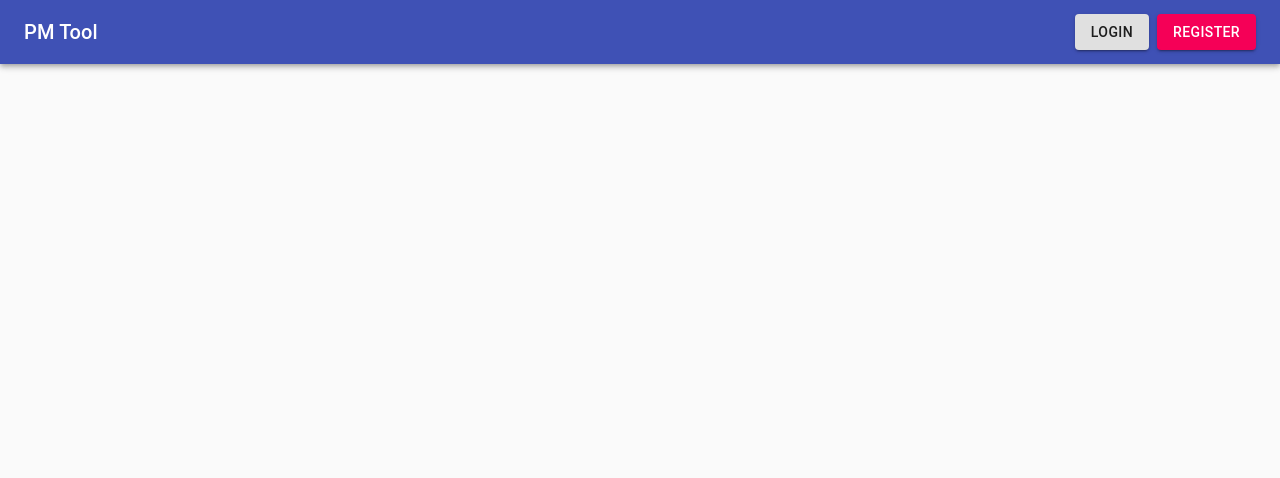
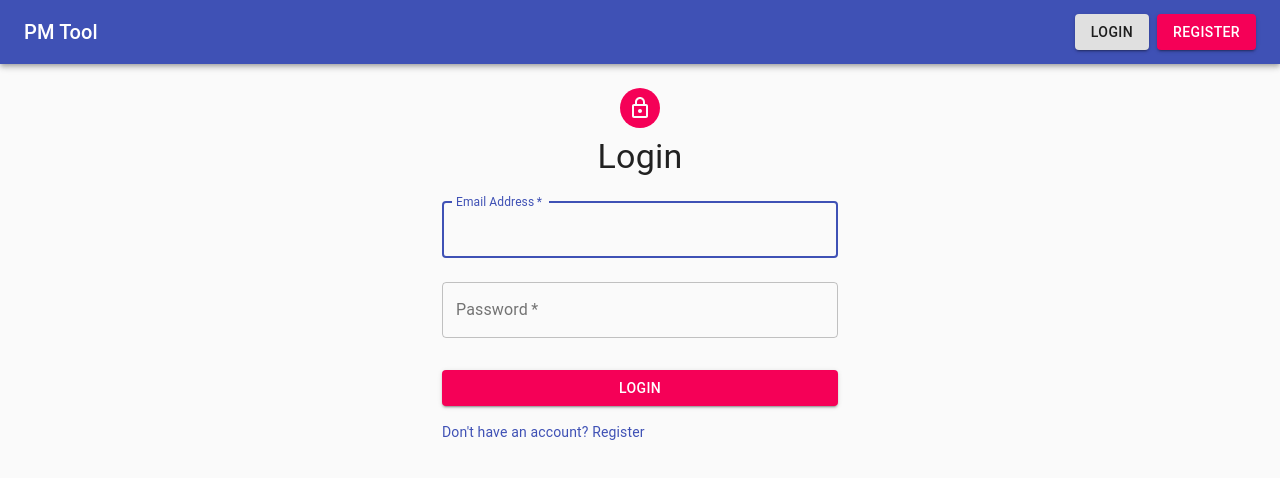
Before and after one commit to EmanuelMiron/PMTool_Client, a React (Create React App) app: page /login in a window 1280 px wide. Shown: the top 478 px of the page. Built offline with nearby package versions, Linux system fonts and the light colour scheme.

Commit message:
Created Login Form

```diff
--- a/src/components/Login.js
+++ b/src/components/Login.js
@@ -1,12 +1,86 @@
-import React from 'react'
-import Navbar from './layout/Navbar'
+import React from 'react';
+import { makeStyles } from '@material-ui/core/styles';
+
+// Material UI Components
+import Container from '@material-ui/core/Container';
+import Avatar from '@material-ui/core/Avatar';
+import Typography from '@material-ui/core/Typography';
+import TextField from '@material-ui/core/TextField';
+import Button from '@material-ui/core/Button';
+import Grid from '@material-ui/core/Grid';
+import Link from '@material-ui/core/Link';
+
+// Material UI Icons
+import LockOutlinedIcon from '@material-ui/icons/LockOutlined';
+
+const useStyles = makeStyles((theme) => ({
+	paper: {
+		marginTop: theme.spacing(10),
+		display: 'flex',
+		flexDirection: 'column',
+		alignItems: 'center',
+	},
+	avatar: {
+		margin: theme.spacing(1),
+		backgroundColor: theme.palette.secondary.main,
+	},
+	form: {
+		width: '100%',
+		marginTop: theme.spacing(1),
+	},
+	submit: {
+		margin: theme.spacing(3, 0, 2),
+	},
+}));
 
 const Login = () => {
-    return (
-        <>
-            <h1>Login</h1>
-        </>
-    )
-}
+	const classes = useStyles();
 
-export default Login
+	return (
+		<Container component="main" maxWidth="xs">
+			<div className={classes.paper}>
+				<Avatar className={classes.avatar}>
+					<LockOutlinedIcon />
+				</Avatar>
+				<Typography component="h1" variant="h4">
+					Login
+				</Typography>
+				<form className={classes.form}>
+					<TextField
+						variant="outlined"
+						margin="normal"
+						required
+						fullWidth
+						id="email"
+						label="Email Address"
+						name="email"
+						autoComplete="email"
+						autoFocus
+					/>
+					<TextField
+						variant="outlined"
+						margin="normal"
+						required
+						fullWidth
+						name="password"
+						label="Password"
+						id="password"
+						type="password"
+					/>
+					<Button type="submit" fullWidth variant="contained" color="secondary" className={classes.submit}>
+						Login
+					</Button>
+                    <Grid container>
+                        <Grid item xs>
+                            <Link href="/register" variant='body2'>
+                            {"Don't have an account? Register"}
+                            </Link>
+                        </Grid>
+                    </Grid>
+				</form>
+			</div>
+		</Container>
+	);
+};
+
+export default Login;
```
